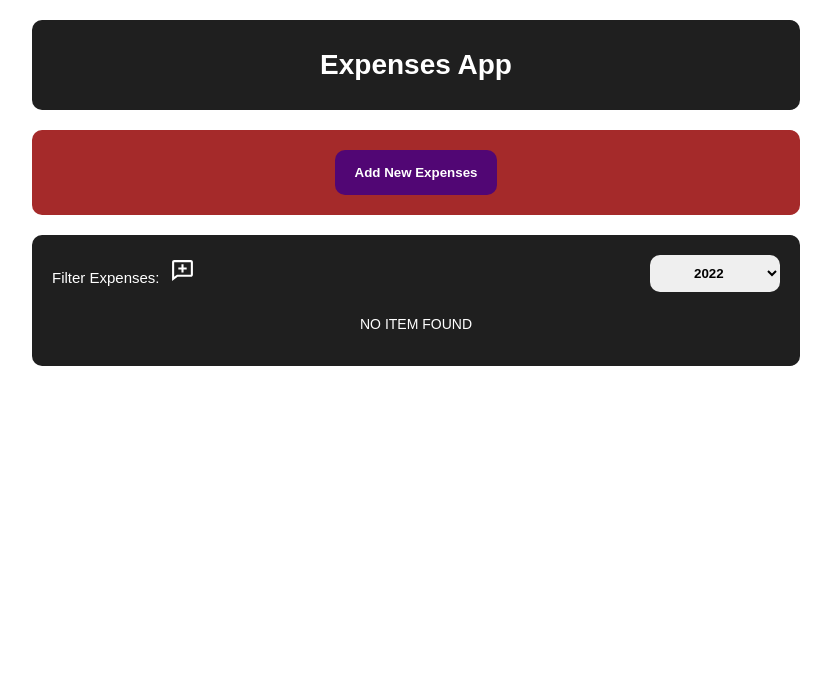
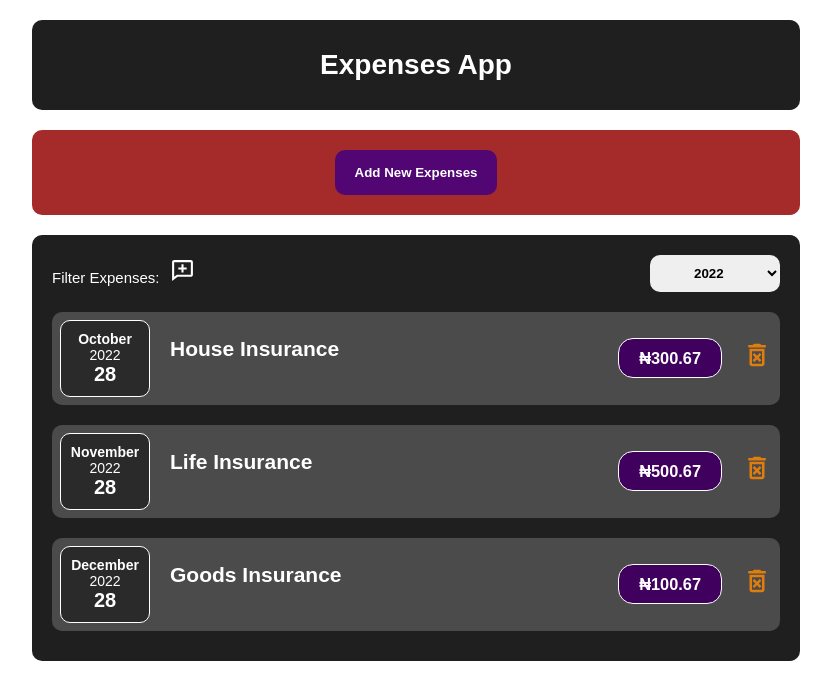
Before and after one commit to abuXahra/Expenses-App, a React (Create React App) app: page / in a window 1280 px wide. Shown: the top 700 px of the page, without its empty margins (224-1055 px from the left). Built offline with nearby package versions, Linux system fonts and the light colour scheme.

Commit message:
Delete Button Added to Expense Items

```diff
--- a/src/App.js
+++ b/src/App.js
@@ -50,6 +50,13 @@ function App() {
   }
 
 
+  //delete expense handler
+  const deleteHandler = (index) => {
+    const newExpensList = expenses;
+    newExpensList.splice(index, 1);
+    setexpenses([...newExpensList])
+  }
+
   return (
     <BodyStyled>
       <Head />
@@ -63,7 +70,12 @@ function App() {
       <NewExpenses newExpenseHandler={newExpenseHandler} disp={disp} hideBgHandler={hideBgHandler2} />
 
       {/* Expenses */}
-      <Expenses years={years} expenses={expenses} onSaveInputYearHandler={onSaveInputYearHandler} />
+      <Expenses
+        years={years}
+        expenses={expenses}
+        onSaveInputYearHandler={onSaveInputYearHandler}
+        deleteHandler={deleteHandler}
+      />
     </BodyStyled>
   );
 }
--- a/src/components/data/ExpensesDummy.jsx
+++ b/src/components/data/ExpensesDummy.jsx
@@ -2,28 +2,28 @@
 
 // Dummy object
 export const DUMMY_EXPENSES = [
-    // {
-    //     id: 1,
-    //     title: 'Car Insurance',
-    //     amount: 294.67,
-    //     date: new Date(2021, 8, 28)
-    // },
-    // {
-    //     id: 2,
-    //     title: 'House Insurance',
-    //     amount: 300.67,
-    //     date: new Date(2022, 9, 28)
-    // },
-    // {
-    //     id: 3,
-    //     title: 'Life Insurance',
-    //     amount: 500.67,
-    //     date: new Date(2022, 10, 28)
-    // },
-    // {
-    //     id: 4,
-    //     title: 'Goods Insurance',
-    //     amount: 100.67,
-    //     date: new Date(2022, 11, 28),
-    // },
+    {
+        id: 1,
+        title: 'Car Insurance',
+        amount: 294.67,
+        date: new Date(2021, 8, 28)
+    },
+    {
+        id: 2,
+        title: 'House Insurance',
+        amount: 300.67,
+        date: new Date(2022, 9, 28)
+    },
+    {
+        id: 3,
+        title: 'Life Insurance',
+        amount: 500.67,
+        date: new Date(2022, 10, 28)
+    },
+    {
+        id: 4,
+        title: 'Goods Insurance',
+        amount: 100.67,
+        date: new Date(2022, 11, 28),
+    },
 ]
--- a/src/components/expenses/Expenses.jsx
+++ b/src/components/expenses/Expenses.jsx
@@ -6,7 +6,7 @@ import Item from './Item'
 
 function Expenses(props) {
 
-    const [filterYear, setfilterSeleted] = useState(props.years[0].title);
+    const [filterYear, setfilterSeleted] = useState("2022");
 
 
 
@@ -37,7 +37,7 @@ function Expenses(props) {
 
             {
                 filteredExpenses.length > 0 ? (filteredExpenses.map((item) => (
-                    <Item key={item.id} expenses={item} />
+                    <Item deleteHandler={props.deleteHandler} key={item.id} expenses={item} />
                 ))) : (
                     <p>NO ITEM FOUND</p>
                 )
--- a/src/components/expenses/Item.jsx
+++ b/src/components/expenses/Item.jsx
@@ -1,6 +1,7 @@
 import React from 'react'
 import { DateItemStyled, ItemStyled } from '../../style/Item.style'
 import Date from './Date'
+import DeleteExpenses from './inc/DeleteExpenses'
 import Prices from './Prices'
 
 
@@ -18,6 +19,7 @@ function Item(props) {
                 <Date text={props.expenses.title} date={props.expenses.date} />
             </DateItemStyled>
             <Prices price={props.expenses.amount} />
+            <DeleteExpenses deleteHandler={props.deleteHandler} />
         </ItemStyled>
 
     )
--- /dev/null
+++ b/src/components/expenses/inc/DeleteExpenses.jsx
@@ -0,0 +1,13 @@
+import React from 'react'
+import { MdOutlineDeleteForever } from 'react-icons/md'
+import { DeleteExpStyled } from '../../../style/DeleteExpenses.style'
+
+function DeleteExpenses(props) {
+    return (
+        <DeleteExpStyled onClick={props.deleteHandler}>
+            <MdOutlineDeleteForever />
+        </DeleteExpStyled>
+    )
+}
+
+export default DeleteExpenses
--- /dev/null
+++ b/src/style/DeleteExpenses.style.jsx
@@ -0,0 +1,8 @@
+import styled from "styled-components";
+
+
+export const DeleteExpStyled = styled.div`
+    font-size: 30px;
+    color: #ff8800d3;
+    margin-left:20px;
+`
```
Also changed, not shown: src/style/modal.style.jsx (renamed from src/style/modal.style.js).
